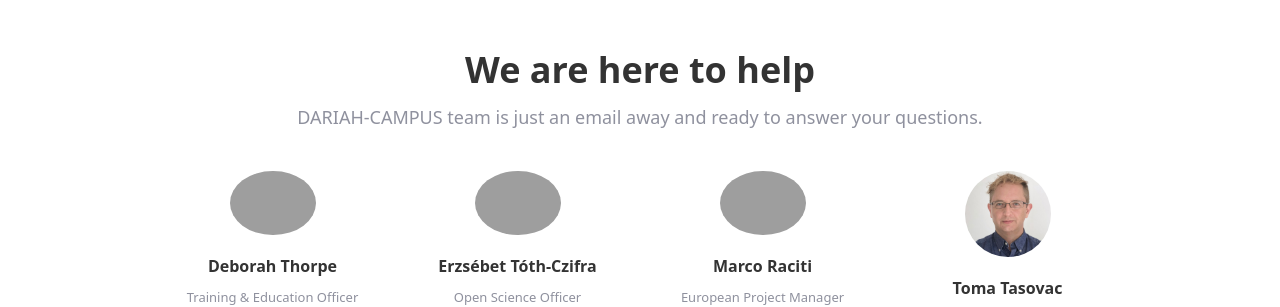
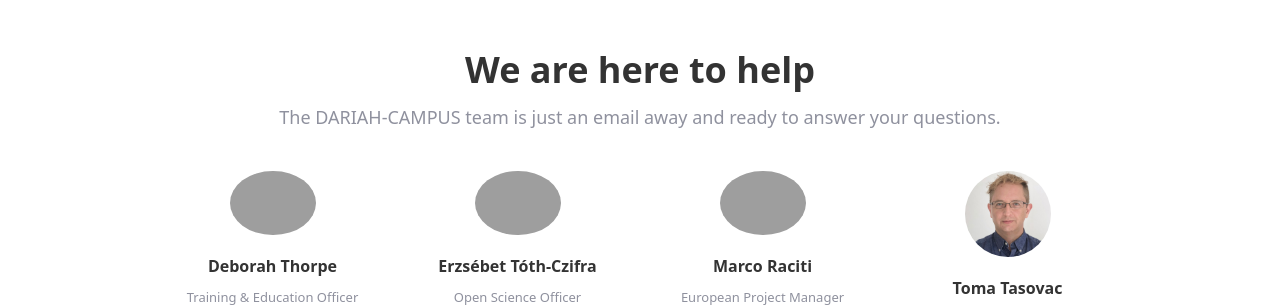
Before and after one commit to DARIAH-ERIC/dariah-campus-pilot, a Jekyll site: the page built from index.md, in a window 1280 px wide and 900 px high, scrolled down 2358 px. Shown: the part 247-554 px from the top of the window. Built offline with Jekyll 4.4.1, drawn with Linux system fonts in a browser that asks for light colours.

Commit message:
Update index.md

```diff
--- a/index.md
+++ b/index.md
@@ -21,6 +21,6 @@
 
 
 
-{% include team.html authors="debs, erzsebet, marco, toma" title="We are here to help" subtitle="DARIAH-CAMPUS team is just an email away and ready to answer your questions." %}
+{% include team.html authors="debs, erzsebet, marco, toma" title="We are here to help" subtitle="The DARIAH-CAMPUS team is just an email away and ready to answer your questions." %}
 
 {% include cta.html title="Didn't find an answer?" button_text="Contact Us" button_url="/contact/" subtitle="Get in touch with us for details on setup and additional custom services pricing" %}
```
